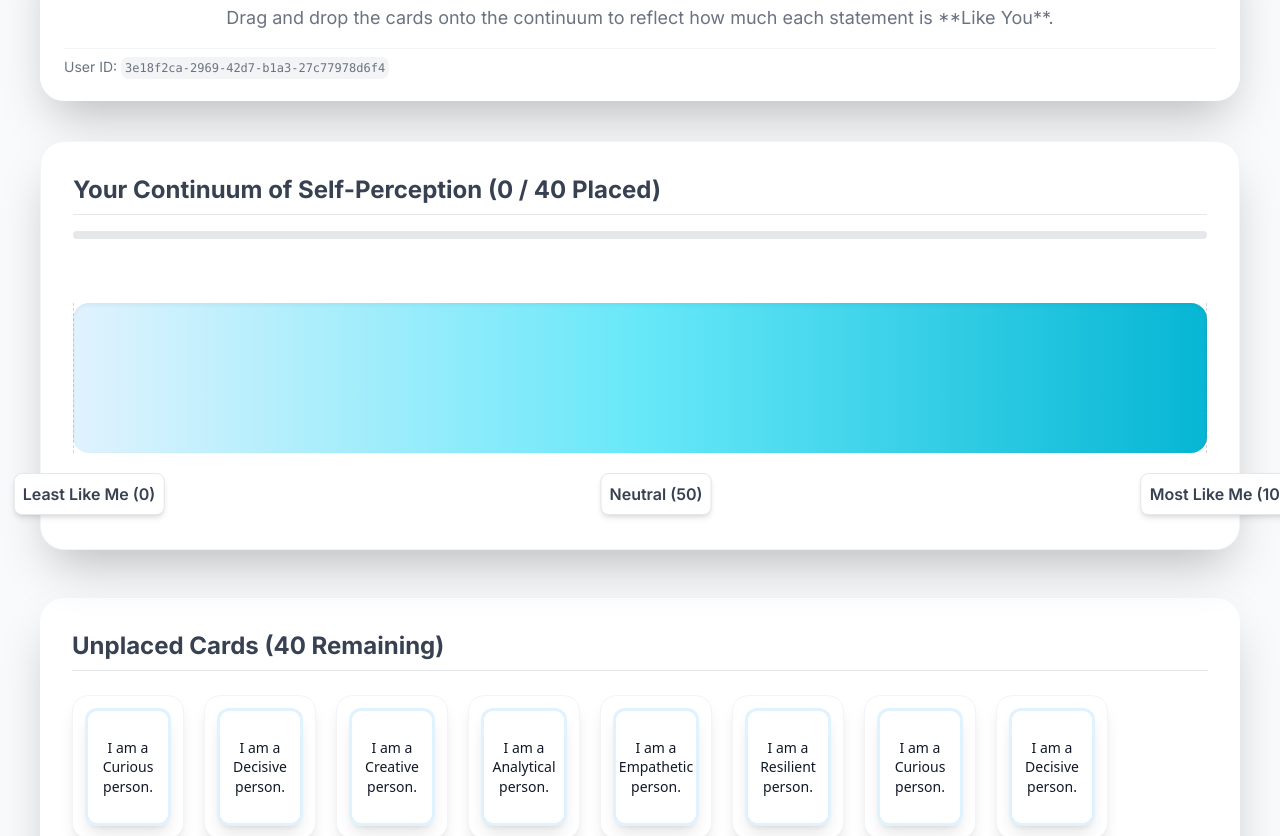
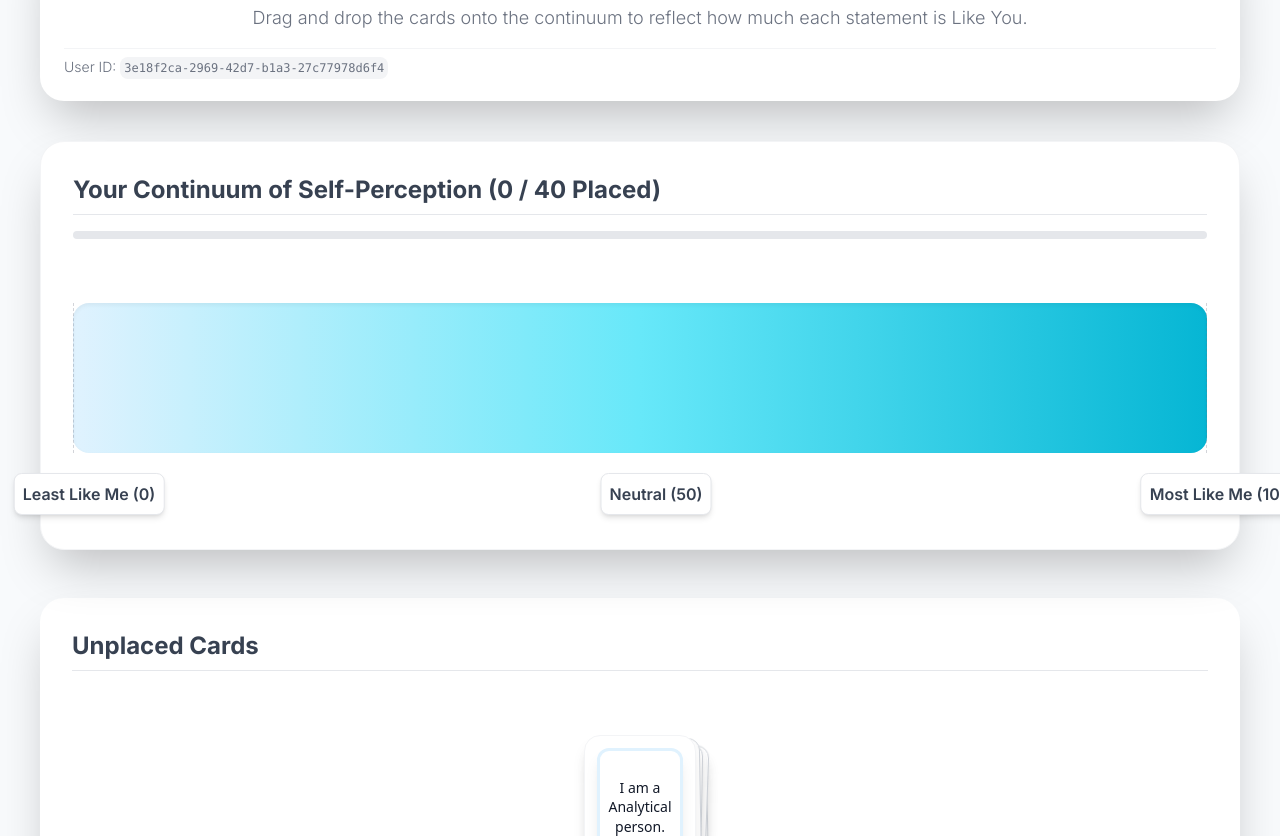
Before and after one commit to bettoux/valeurs, a plain HTML site: page index.html in a window 1280 px wide. Shown: the part 116-952 px from the top of the page. Drawn offline with nearby package versions, Linux system fonts and the light colour scheme.

Commit message:
Add files via upload

```diff
--- a/index.html
+++ b/index.html
@@ -6,7 +6,7 @@
     <title>Visual Card Continuum (JSON DB Simulation)</title>
     <!-- Load Tailwind CSS -->
     <script src="https://cdn.tailwindcss.com"></script>
-    <link href="https://fonts.googleapis.com/css2?family=Inter:wght@400;600;700;800&display=swap" rel="stylesheet">
+    <link href="https://fonts.googleapis.com/css2?family=Inter:wght@300;400;600;700;800&display=swap" rel="stylesheet">
     <style>
         :root {
             --primary-color: #06b6d4;
@@ -15,7 +15,11 @@
             --track-end: #06b6d4;
             --active-ring-color: #06b6d4;
             --active-glow-color: #06b6d4;
+            /* Using a thin weight for the base font for a clean look */
             font-family: 'Inter', sans-serif;
+        }
+        body {
+             font-weight: 300; /* Set a thinner base font weight */
         }
         /* Custom styles for the 3D flip effect and modern shadows */
         .card-3d-wrapper {
@@ -63,6 +67,11 @@
         .shadow-3xl {
             box-shadow: 0 25px 50px -12px rgba(0, 0, 0, 0.25);
         }
+        /* Base card size for the stack */
+        .card-base-size {
+            width: 7rem; /* w-28 */
+            height: 9rem; /* h-36 */
+        }
     </style>
 </head>
 <body class="bg-slate-50 p-4 sm:p-10">
@@ -71,8 +80,9 @@
         <!-- Header will be rendered here -->
         <header id="app-header" class="text-center mb-10 p-6 bg-white rounded-3xl shadow-3xl border-t-8" style="border-top-color: var(--primary-color)">
             <h1 class="text-4xl font-extrabold text-gray-800 mb-2 tracking-tight">Visual Card Continuum</h1>
+            <!-- Removed asterisks from the title card text -->
             <p class="text-lg text-gray-500 font-light">
-                Drag and drop the cards onto the continuum to reflect how much each statement is **Like You**.
+                Drag and drop the cards onto the continuum to reflect how much each statement is Like You.
             </p>
             <div class="flex justify-between items-center mt-4 text-sm text-gray-500 pt-2 border-t border-gray-100">
                 <span>User ID: <span id="user-id-display" class="font-mono text-xs p-1 bg-gray-100 rounded-lg">Loading...</span></span>
@@ -257,7 +267,7 @@
                 });
             });
 
-            return { finalPlacedCards, unplacedCards };
+            return { finalPlacedCards, unplacedCards: unplacedCards.reverse() }; // Reverse for LIFO stack
         }
 
         function mergeData(globalCards, savedRankings) {
@@ -284,18 +294,20 @@
             const leftPosition = isPlaced ? `${card.position}%` : '0';
             const verticalOffset = isPlaced ? `calc(-50% + ${stackLayer * CARD_VERTICAL_OFFSET}px)` : '0';
 
-            const baseClasses = `w-28 h-36 p-3 flex flex-col justify-center items-center text-sm font-medium transition-all duration-300 ease-out`;
+            const baseClasses = `w-28 h-36 p-3 flex flex-col justify-center items-center text-sm font-medium transition-all duration-300 ease-out card-base-size`;
 
             const placedClasses = `absolute transform -translate-x-1/2 top-1/2 rounded-xl cursor-grab active:cursor-grabbing shadow-2xl hover:shadow-4xl transition-shadow `;
+            const unplacedClasses = `relative bg-white shadow-lg border border-gray-100 hover:shadow-xl cursor-pointer rounded-2xl`;
 
-            const activeClasses = isActive ? 'z-50 ring-4 ring-[var(--active-ring-color)] scale-[1.3] shadow-glow-dynamic' : 'z-10 hover:scale-[1.6] hover:z-50';
+            const activeClasses = isActive ? 'z-50 ring-4 ring-[var(--active-ring-color)] scale-[1.3] shadow-glow-dynamic' : (isPlaced ? 'z-10 hover:scale-[1.6] hover:z-50' : 'z-20');
 
-            const outerClasses = `font-sans text-center leading-snug card-3d-wrapper ${baseClasses} ${isPlaced ? placedClasses : 'bg-white shadow-lg border border-gray-100 hover:shadow-xl cursor-pointer rounded-2xl'} ${activeClasses}`;
+            const outerClasses = `font-sans text-center leading-snug card-3d-wrapper ${baseClasses} ${isPlaced ? placedClasses : unplacedClasses} ${activeClasses}`;
 
             const description = getDescription(card.position);
             const descriptionHtml = isPlaced ? `<div class="mt-2 text-center text-blue-500 font-mono text-[10px] bg-blue-50/70 px-2 py-0.5 rounded-full shadow-inner">${description}</div>` : '';
 
-            const style = `left: ${isPlaced ? leftPosition : '0'}; transform: ${isPlaced ? `translateX(-50%) translateY(${verticalOffset})` : 'none'};`;
+            // If unplaced, we don't apply fixed positioning, it should be relative within the stack container
+            const style = isPlaced ? `left: ${leftPosition}; transform: ${isPlaced ? `translateX(-50%) translateY(${verticalOffset})` : 'none'};` : '';
 
             return `
                 <div
@@ -345,12 +357,59 @@
             document.documentElement.style.setProperty('--active-glow-color', config.primaryColor);
 
 
-            // 2. Main Content HTML Structure
+            // 2. Main Content (Continuum) calculation
             const maxStackLayer = finalPlacedCards.reduce((max, card) =>
                 Math.max(max, Math.abs(card.stackLayer || 0)), 0
             );
             const minTrackHeight = 150 + (maxStackLayer * CARD_VERTICAL_OFFSET * 2);
 
+
+            // 3. Unplaced Cards Area Content (Stack Logic)
+            let unplacedHtml = '';
+
+            if (unplacedCards.length > 0) {
+                const topCard = unplacedCards[0];
+                const maxLayers = 4;
+                const layersToShow = Math.min(unplacedCards.length - 1, maxLayers);
+
+                let visualLayersHtml = '';
+                // Loop backwards (from 4 down to 1) for Z-index and apply "messy" offsets/rotations
+                for (let i = layersToShow; i >= 1; i--) {
+                    const z = 5 - i;
+                    // Varied and "messy" offset and rotation for the cards underneath
+                    const offsetX = i * 3 + (i % 2) * 2;
+                    const offsetY = i * 3 + (i % 3) * 1;
+                    const rotation = (i % 3 === 0 ? 2 : (i % 3 === 1 ? -1 : 1));
+                    visualLayersHtml += `
+                        <div class="absolute card-base-size bg-white/50 backdrop-blur-sm rounded-xl shadow-lg border border-gray-300 transition-transform duration-300 pointer-events-none"
+                             style="transform: translate(${offsetX}px, ${offsetY}px) rotate(${rotation}deg); z-index: ${z};">
+                        </div>
+                    `;
+                }
+
+                unplacedHtml = `
+                    <!-- Removed the stack count text -->
+                    <div id="unplaced-cards-stack-wrapper" class="relative w-48 h-48 mx-auto flex items-center justify-center pt-8">
+                        <div class="relative card-base-size">
+                            ${visualLayersHtml}
+                            <!-- The interactive top card: Z-index 10 brings it above the visual layers -->
+                            <div class="absolute top-0 left-0 w-full h-full z-10">
+                                ${renderCard(topCard, activeCard?.id === topCard.id, globalFlipped, continuumRef, config)}
+                            </div>
+                        </div>
+                    </div>
+                `;
+            } else {
+                // Cleaned up the "All cards placed" message (removed emoticons and asterisks)
+                unplacedHtml = `
+                    <div class="p-10 bg-green-50 text-green-700 border-2 border-green-300 rounded-2xl text-center font-semibold text-xl shadow-inner">
+                        All ${totalCards} cards have been placed!
+                    </div>
+                `;
+            }
+
+
+            // 4. Final HTML assembly
             const html = `
                 <!-- Continuum Track -->
                 <div class="mb-12 p-8 bg-white rounded-3xl shadow-3xl relative border border-gray-100">
@@ -371,7 +430,7 @@
                                 ${globalFlipped ? 'Show Text (Card Front)' : 'Flip Cards for Analysis (Show Dimension)'}
                             </button>
                             <p class="text-sm text-gray-500 italic mt-2">
-                                **Click any placed card to flip it individually.**
+                                Click any placed card to flip it individually.
                             </p>
                         </div>
                     ` : ''}
@@ -408,16 +467,10 @@
 
                 <!-- Unplaced Cards Area -->
                 <div class="p-8 bg-white rounded-3xl shadow-3xl">
-                    <h2 class="text-2xl font-bold text-gray-700 mb-6 border-b pb-2">Unplaced Cards (${unplacedCards.length} Remaining)</h2>
-                    ${unplacedCards.length > 0 ? `
-                        <div id="unplaced-cards-container" class="flex flex-wrap gap-5 justify-start">
-                            ${unplacedCards.map(card => renderCard(card, activeCard?.id === card.id, globalFlipped, continuumRef, config)).join('')}
-                        </div>
-                    ` : `
-                        <div class="p-10 bg-green-50 text-green-700 border-2 border-green-300 rounded-2xl text-center font-semibold text-xl shadow-inner">
-                            <span class="text-4xl block mb-2">✅</span> All **${totalCards}** cards have been placed!
-                        </div>
-                    `}
+                    <h2 class="text-2xl font-bold text-gray-700 mb-6 border-b pb-2">Unplaced Cards</h2>
+                    <div id="unplaced-cards-area">
+                        ${unplacedHtml}
+                    </div>
                 </div>
             `;
 
@@ -486,12 +539,15 @@
             appState.hasMoved = false;
 
             if (!card.position) {
+                // If unplaced, immediately put it on the continuum for dragging
                 const newPos = calculateNewPosition(clientX);
                 card = { ...card, position: newPos };
 
                 appState.cardData = appState.cardData.map(c =>
                     c.id === cardId ? card : c
                 );
+                // We need to save the change immediately so the stack updates visually
+                saveRanking(appState.cardData);
             }
 
             appState.activeCard = card;
@@ -545,9 +601,12 @@
                     appState.cardData = cardData.map(c =>
                         c.id === activeCard.id ? { ...c, isFlipped: !c.isFlipped } : c
                     );
+                    // Rerender after flip
+                    renderApp();
                 } else if (activeCard.position === null) {
-                    // This scenario is for initial placement tap, already handled in pointer down
-                    saveRanking(appState.cardData);
+                    // This scenario is for initial placement tap, already handled in pointer down/move
+                    // We save the ranking in pointer down when placing an unplaced card,
+                    // so we don't need to save again here unless there was movement.
                 }
             }
 
```
